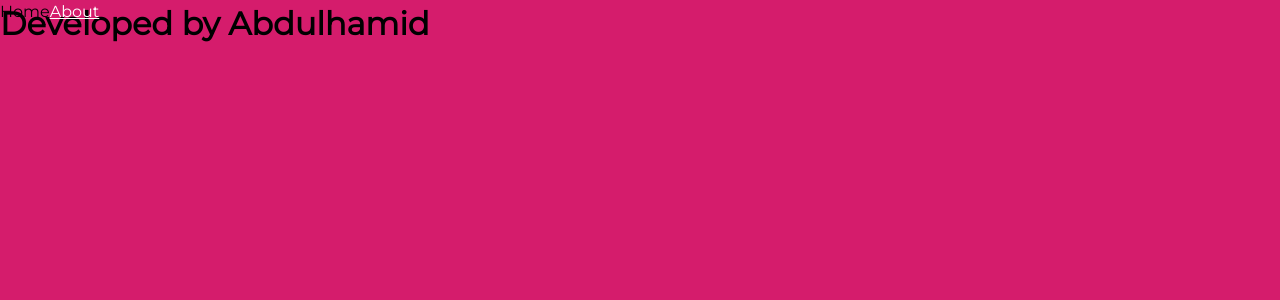
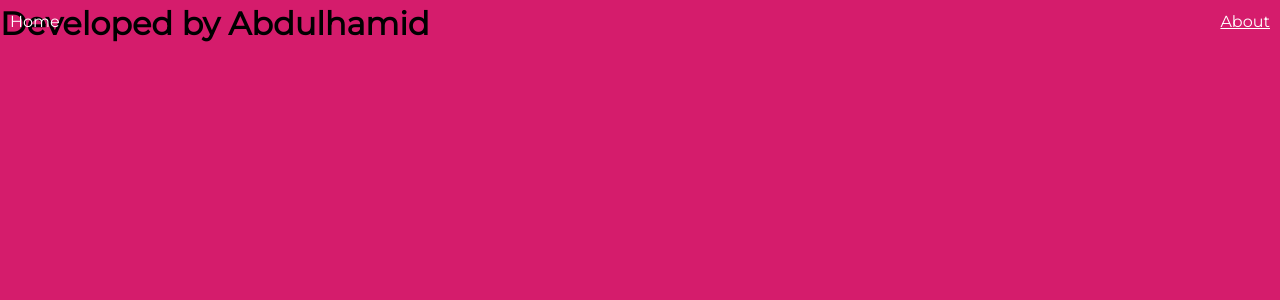
Before and after one commit to abdulhamiid/covid-tracker, a React (Create React App) app: page /about in a window 1280 px wide. Shown: the top 300 px of the page. Built offline with nearby package versions, Linux system fonts and the light colour scheme.

Commit message:
Style the navbar

```diff
--- a/src/index.css
+++ b/src/index.css
@@ -28,11 +28,27 @@ li {
 
 .navBar {
   position: fixed;
+  width: 100%;
   top: 0;
 }
 
 .navBar ul {
   display: flex;
+  width: 100%;
+  padding: 10px;
+  justify-content: space-between;
+}
+
+.navBar > ul li,
+.navBar > ul li a {
+  display: flex;
+  align-items: center;
+  justify-content: space-between;
+  color: #fff;
+}
+
+.right-link {
+  gap: 20px;
 }
 
 a {
@@ -64,13 +80,13 @@ code {
 }
 
 .overlay {
-  background: rgb(209, 4, 93, 0.7);
+  background: rgb(209, 4, 93, 0.6);
   overflow: hidden;
   height: 100%;
  }
 
  .overlay:hover {
-  background: rgb(209, 4, 93, 0.8);
+  background: rgb(209, 4, 93, 0.3);
  }
 
 .dataPage {
```
